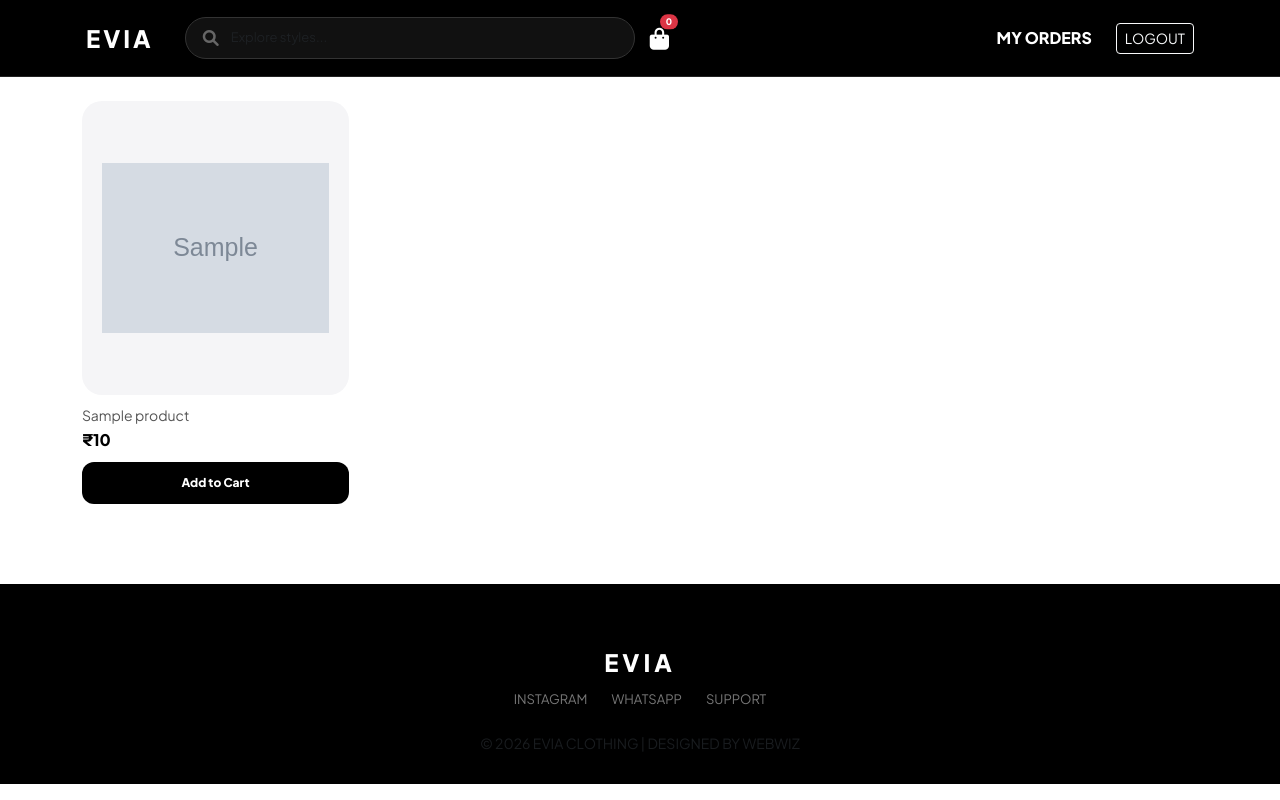
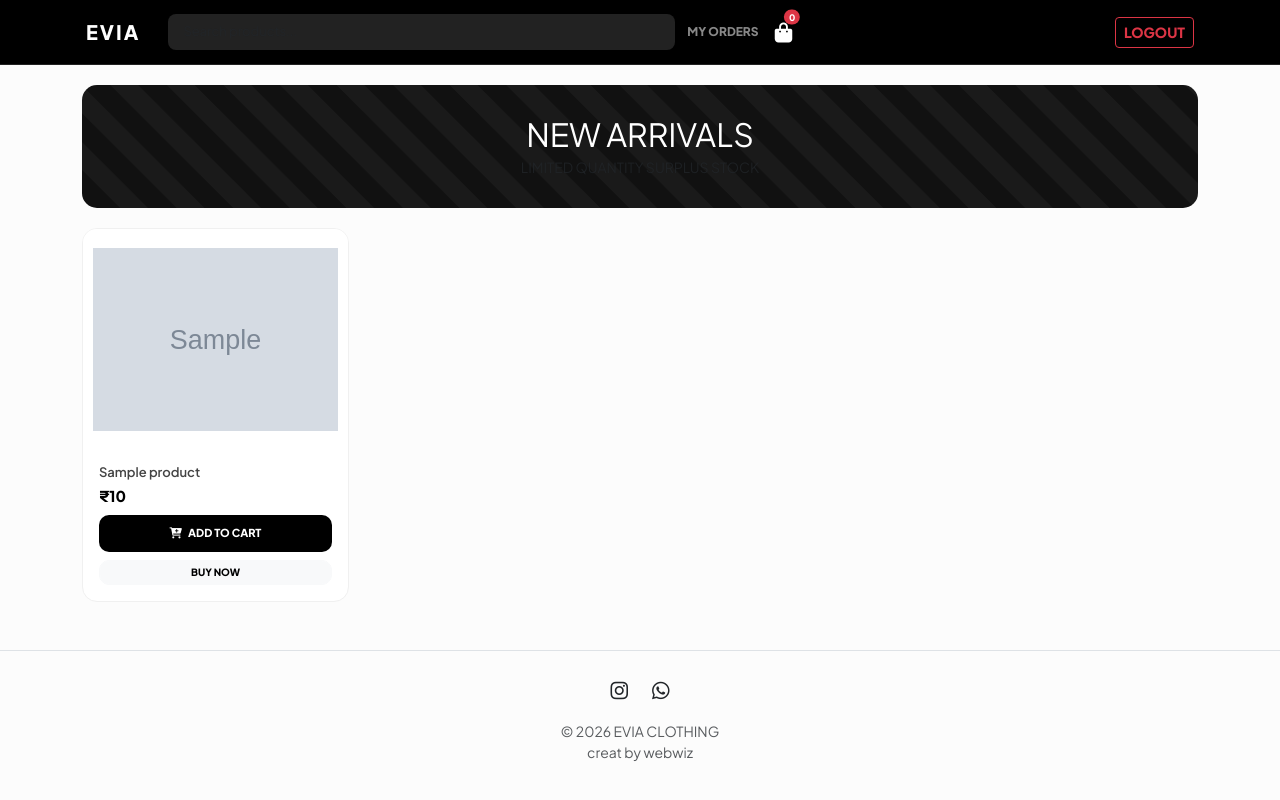
Before and after one commit to gmkarshad45-design/evia-shop, a Flask app: page / in a window 1280 px wide. Run offline with Flask 3, Linux system fonts and the light colour scheme; a user stored in the database is signed in; tables that the repository leaves empty hold one stand-in row (values such as "Sample post"); grey boxes marked "Sample" are stand-in pictures.

Commit message:
Update index.html

```diff
--- a/templates/index.html
+++ b/templates/index.html
@@ -8,220 +8,181 @@
     <link rel="stylesheet" href="https://cdnjs.cloudflare.com/ajax/libs/font-awesome/6.0.0/css/all.min.css">
 
     <style>
-        @import url('https://fonts.googleapis.com/css2?family=Plus+Jakarta+Sans:wght@300;400;600;800&display=swap');
+        @import url('https://fonts.googleapis.com/css2?family=Plus+Jakarta+Sans:wght@400;600;800&display=swap');
 
         :root {
+            --evia-gold: #d4af37;
             --evia-black: #000000;
             --evia-dark: #111111;
-            --muted-gray: #f5f5f7;
-            --evia-gold: #d4af37;
         }
 
         body {
-            background-color: #ffffff;
+            background-color: #fcfcfc;
             font-family: 'Plus Jakarta Sans', sans-serif;
             color: var(--evia-black);
-            margin: 0;
         }
 
-        /* --- FIGMA STYLE PRELOADER --- */
-        #preloader {
-            position: fixed;
-            top: 0; left: 0;
-            width: 100%; height: 100%;
-            background: #000;
+        /* Fixed Navigation */
+        .navbar { background: var(--evia-black) !important; padding: 12px 0; border-bottom: 1px solid #222; }
+        .navbar-brand { font-weight: 800; color: #fff !important; letter-spacing: 2px; }
+
+        .search-group { flex-grow: 1; margin: 0 12px; }
+        .search-input {
+            background: #222; border: none; color: #fff; border-radius: 8px; font-size: 13px; padding: 8px 15px;
+        }
+        .search-input:focus { background: #333; color: #fff; box-shadow: none; }
+
+        .cart-link { color: white !important; font-size: 20px; transition: 0.3s; }
+        .order-link { color: #888 !important; font-size: 12px; text-transform: uppercase; font-weight: 700; text-decoration: none; }
+
+        /* Modern Product Card */
+        .product-card {
+            border-radius: 15px; border: 1px solid #f0f0f0; background: #fff; overflow: hidden;
+            transition: all 0.3s ease; height: 100%;
+        }
+        .product-card:hover { transform: translateY(-5px); box-shadow: 0 10px 20px rgba(0,0,0,0.05); }
+
+        /* IMAGE FIX: Prevent Blur and provide perfect fit */
+        .img-container {
+            height: 220px; /* Standardized height */
+            overflow: hidden;
+            background: #fff;
             display: flex;
-            flex-direction: column;
+            align-items: center;
             justify-content: center;
-            align-items: center;
-            z-index: 10000;
-            transition: transform 1s cubic-bezier(0.85, 0, 0.15, 1);
+            padding: 10px; /* Safe space around product */
+        }
+        .img-container img {
+            max-width: 100%;
+            max-height: 100%;
+            width: auto;
+            height: auto;
+            object-fit: contain; /* Shows full image without cropping */
+            image-rendering: -webkit-optimize-contrast; /* Sharpens images */
+            image-rendering: crisp-edges;
         }
 
-        .loader-circle-container {
-            position: relative;
-            width: 100px; height: 100px;
-            display: flex; justify-content: center; align-items: center;
+        .product-title { font-size: 13px; font-weight: 600; color: #444; margin-bottom: 4px; line-height: 1.2; }
+        .product-price { font-weight: 800; font-size: 15px; color: var(--evia-black); }
+
+        /* Announcement Bar */
+        .hero-banner {
+            background: var(--evia-dark); color: white; border-radius: 15px;
+            padding: 30px 20px; text-align: center; margin: 20px 0;
+            background-image: linear-gradient(45deg, #111 25%, #1a1a1a 25%, #1a1a1a 50%, #111 50%, #111 75%, #1a1a1a 75%, #1a1a1a 100%);
+            background-size: 56.57px 56.57px;
         }
 
-        .loader-ring {
-            position: absolute;
-            width: 100%; height: 100%;
-            border: 2px solid #222;
-            border-top: 2px solid #fff;
-            border-radius: 50%;
-            animation: spin 1s linear infinite;
+        .btn-buy {
+            background: var(--evia-black); color: white; border-radius: 10px;
+            font-size: 11px; font-weight: 700; border: none; padding: 10px;
         }
+        .btn-buy:hover { background: #333; color: white; }
 
-        .loader-icon { font-size: 35px; color: #fff; animation: pulse 1.5s ease-in-out infinite; }
-
-        .loader-text {
-            color: #fff; font-weight: 800; font-size: 26px;
-            text-transform: uppercase; letter-spacing: 5px; margin-top: 20px;
-            animation: evia-zoom 2.5s ease-in-out forwards;
+        /* Sidebar Menu Fix */
+        @media (max-width: 991px) {
+            .navbar-collapse {
+                background: #000; padding: 20px; position: fixed; top: 60px; left: 0; right: 0; z-index: 1000;
+                border-bottom: 2px solid var(--evia-gold);
+            }
         }
-
-        @keyframes spin { 0% { transform: rotate(0deg); } 100% { transform: rotate(360deg); } }
-        @keyframes pulse { 0%, 100% { transform: scale(1); } 50% { transform: scale(1.1); } }
-        @keyframes evia-zoom {
-            0% { transform: scale(0.5); opacity: 0; filter: blur(5px); }
-            50% { opacity: 1; filter: blur(0px); }
-            100% { transform: scale(1.8); opacity: 1; letter-spacing: 15px; }
-        }
-
-        .loaded #preloader { transform: translateY(-100%); }
-        body.loading { overflow: hidden; }
-
-        /* --- MODERN BLACK HEADER --- */
-        .navbar {
-            background: var(--evia-black) !important;
-            padding: 15px 0;
-            border-bottom: 1px solid #222;
-        }
-        .navbar-brand { font-weight: 800; color: #fff !important; letter-spacing: 3px; font-size: 24px; }
-
-        /* MODERN SEARCH BOX */
-        .search-group { flex-grow: 1; margin: 0 15px; max-width: 450px; position: relative; }
-        .search-input {
-            background: #111; border: 1px solid #333; color: #fff !important;
-            border-radius: 50px; font-size: 13px; padding: 10px 20px 10px 45px;
-        }
-        .search-input:focus { background: #1a1a1a; border-color: #555; box-shadow: none; }
-        .search-icon { position: absolute; left: 18px; top: 50%; transform: translateY(-50%); color: #666; }
-
-        .cart-link { color: white !important; font-size: 22px; position: relative; text-decoration: none; }
-
-        /* --- PERFECT FIT PRODUCT CARDS --- */
-        .product-card {
-            border: none; background: transparent; transition: 0.3s; margin-bottom: 20px;
-        }
-
-        .img-wrapper {
-            background: var(--muted-gray);
-            border-radius: 20px;
-            aspect-ratio: 1 / 1.1;
-            display: flex; align-items: center; justify-content: center;
-            overflow: hidden; padding: 20px;
-        }
-
-        .img-wrapper img {
-            max-width: 100%; max-height: 100%;
-            object-fit: contain; /* PERFECT FIT: NO BLUR / NO CUTTING */
-            image-rendering: -webkit-optimize-contrast;
-            transition: transform 0.6s cubic-bezier(0.165, 0.84, 0.44, 1);
-        }
-
-        .product-card:hover .img-wrapper img { transform: scale(1.1); }
-
-        .product-title { font-size: 14px; font-weight: 400; color: #555; margin: 10px 0 2px; display: block; text-decoration: none; }
-        .product-price { font-weight: 800; font-size: 16px; color: #000; }
-
-        .btn-add {
-            background: var(--evia-black); color: white; border-radius: 12px;
-            font-size: 12px; font-weight: 700; padding: 12px; text-align: center;
-            display: block; text-decoration: none; margin-top: 10px;
-        }
-        .btn-add:hover { background: #333; color: white; }
-
-        /* --- MODERN BLACK FOOTER --- */
-        footer {
-            background: var(--evia-black); color: white; padding: 60px 0 30px; margin-top: 60px;
-        }
-        .footer-logo { font-weight: 800; font-size: 24px; letter-spacing: 4px; margin-bottom: 10px; }
-        .footer-link { color: #777; text-decoration: none; font-size: 13px; transition: 0.3s; }
-        .footer-link:hover { color: white; }
-
     </style>
 </head>
-<body class="loading">
-
-<div id="preloader">
-    <div class="loader-circle-container">
-        <div class="loader-ring"></div>
-        <div class="loader-icon"><i class="fa-solid fa-shirt"></i></div>
-    </div>
-    <div class="loader-text">EVIA</div>
-</div>
+<body>
 
 <nav class="navbar navbar-expand-lg sticky-top">
     <div class="container px-3">
         <a class="navbar-brand" href="/">EVIA</a>
 
-        <form class="search-group d-none d-md-flex" action="/" method="GET">
-            <i class="fa fa-search search-icon"></i>
-            <input class="form-control search-input" type="search" name="q" placeholder="Explore styles..." value="{{ request.args.get('q', '') }}">
+        <form class="search-group d-flex" action="/" method="GET">
+            <input class="form-control search-input" type="search" name="q" placeholder="Search products..." value="{{ request.args.get('q', '') }}">
         </form>
 
         <div class="d-flex align-items-center gap-3">
-            <a href="/cart" class="cart-link me-2">
-                <i class="fa-solid fa-bag-shopping"></i>
-                <span class="position-absolute top-0 start-100 translate-middle badge rounded-pill bg-danger" style="font-size: 9px;">
+            {% if current_user.is_authenticated %}
+            <a href="/profile" class="order-link d-none d-md-block text-warning">MY ORDERS</a>
+            {% endif %}
+
+            <a href="/cart" class="cart-link position-relative">
+                <i class="fa fa-shopping-bag"></i>
+                <span class="position-absolute top-0 start-100 translate-middle badge rounded-pill bg-danger" style="font-size: 9px; padding: 3px 5px;">
                     {{ cart_count if cart_count else 0 }}
                 </span>
             </a>
 
-            <button class="navbar-toggler border-0 text-white" type="button" data-bs-toggle="collapse" data-bs-target="#mainMenu">
-                <i class="fa-solid fa-bars-staggered"></i>
+            <button class="navbar-toggler border-0" type="button" data-bs-toggle="collapse" data-bs-target="#mainMenu">
+                <span class="fa fa-bars text-white"></span>
             </button>
         </div>
 
         <div class="collapse navbar-collapse" id="mainMenu">
-            <div class="navbar-nav ms-auto pt-3 pt-lg-0 align-items-lg-center">
+            <div class="navbar-nav ms-auto pt-3 pt-lg-0">
                 {% if current_user.is_authenticated %}
-                    <a class="nav-link text-white small fw-bold" href="/profile">MY ORDERS</a>
-                    <a class="btn btn-outline-light btn-sm ms-lg-3" href="/logout">LOGOUT</a>
+                    <a class="nav-link text-warning small fw-bold mb-2 d-md-none" href="/profile">MY ORDERS</a>
+                    {% if current_user.email == 'admin@test.gmail.com' %}
+                        <a class="nav-link text-info small fw-bold mb-2" href="/admin">ADMIN PANEL</a>
+                    {% endif %}
+                    <a class="btn btn-outline-danger btn-sm fw-bold" href="/logout">LOGOUT</a>
                 {% else %}
                     <a class="nav-link text-white small fw-bold" href="/login">LOGIN</a>
-                    <a class="btn btn-warning btn-sm fw-bold ms-lg-3 text-dark" href="/signup" style="border-radius: 50px; padding: 6px 18px;">CREATE ACCOUNT</a>
+                    <a class="nav-link text-warning small fw-bold" href="/signup">CREATE ACCOUNT</a>
                 {% endif %}
             </div>
         </div>
     </div>
 </nav>
 
-<div class="container mt-4">
+<div class="container">
+    <div class="hero-banner">
+        <h2 class="fw-800 mb-1">NEW ARRIVALS</h2>
+        <p class="small text-muted mb-0">LIMITED QUANTITY SURPLUS STOCK</p>
+    </div>
+
     <div class="row g-3">
         {% if products %}
             {% for p in products %}
             <div class="col-6 col-md-3">
                 <div class="product-card">
                     <a href="{{ url_for('product_detail', id=p.id) }}" class="text-decoration-none">
-                        <div class="img-wrapper">
+                        <div class="img-container">
                             <img src="{{ p.image }}" alt="{{ p.name }}" onerror="this.src='https://placehold.co/400x400?text=EVIA'">
                         </div>
-                        <span class="product-title">{{ p.name }}</span>
-                        <div class="product-price">₹{{ p.price }}</div>
+                        <div class="p-3 pb-0">
+                            <h6 class="product-title text-truncate">{{ p.name }}</h6>
+                            <div class="product-price mb-2">₹{{ p.price }}</div>
+                        </div>
                     </a>
-                    <a href="{{ url_for('add_to_cart', id=p.id) }}" class="btn-add">
-                        Add to Cart
-                    </a>
+                    <div class="px-3 pb-3 d-grid gap-2">
+                        <a href="{{ url_for('add_to_cart', id=p.id) }}" class="btn-buy text-center text-decoration-none">
+                            <i class="fa fa-cart-plus me-1"></i> ADD TO CART
+                        </a>
+                        <a href="{{ url_for('buy_now', id=p.id) }}" class="btn btn-light btn-sm fw-bold" style="font-size: 10px; border-radius: 10px;">
+                            BUY NOW
+                        </a>
+                    </div>
                 </div>
             </div>
             {% endfor %}
+        {% else %}
+            <div class="col-12 text-center py-5">
+                <i class="fa fa-search fa-3x text-muted mb-3"></i>
+                <h5 class="fw-bold">No items found</h5>
+                <a href="/" class="btn btn-dark rounded-pill px-4 btn-sm">Refresh Shop</a>
+            </div>
         {% endif %}
     </div>
 </div>
 
-<footer>
+<footer class="mt-5 py-4 border-top">
     <div class="container text-center">
-        <div class="footer-logo">EVIA</div>
-        <div class="d-flex justify-content-center gap-4 mb-4">
-            <a href="#" class="footer-link">INSTAGRAM</a>
-            <a href="#" class="footer-link">WHATSAPP</a>
-            <a href="#" class="footer-link">SUPPORT</a>
+        <div class="d-flex justify-content-center gap-4 mb-3">
+            <a href="#" class="text-dark fs-5"><i class="fab fa-instagram"></i></a>
+            <a href="#" class="text-dark fs-5"><i class="fab fa-whatsapp"></i></a>
         </div>
-        <p class="small text-muted mb-0">© 2026 EVIA CLOTHING | DESIGNED BY WEBWIZ</p>
+        <p class="small text-muted mb-0">© 2026 EVIA CLOTHING </p>
+         <p class="small text-muted mb-0">creat by webwiz</p>
     </div>
 </footer>
-
-<script>
-    window.addEventListener('load', function() {
-        setTimeout(() => {
-            document.body.classList.add('loaded');
-            document.body.classList.remove('loading');
-        }, 2500); // 2.5 seconds for perfect animation timing
-    });
-</script>
 
 <script src="https://cdn.jsdelivr.net/npm/bootstrap@5.3.0/dist/js/bootstrap.bundle.min.js"></script>
 </body>
```
